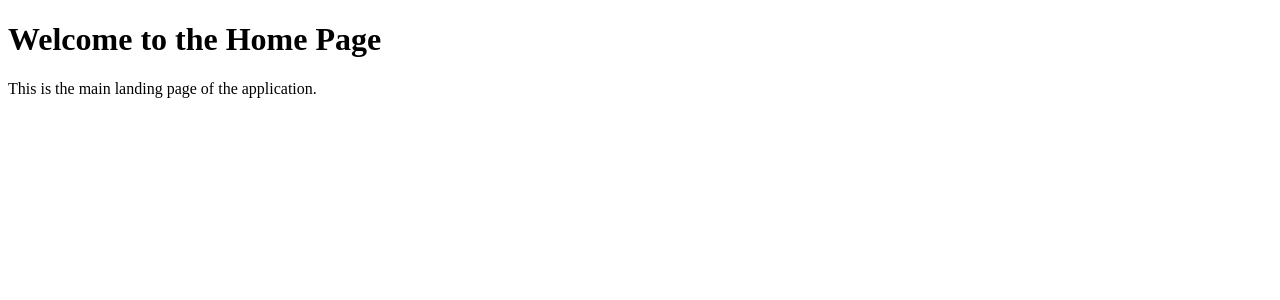
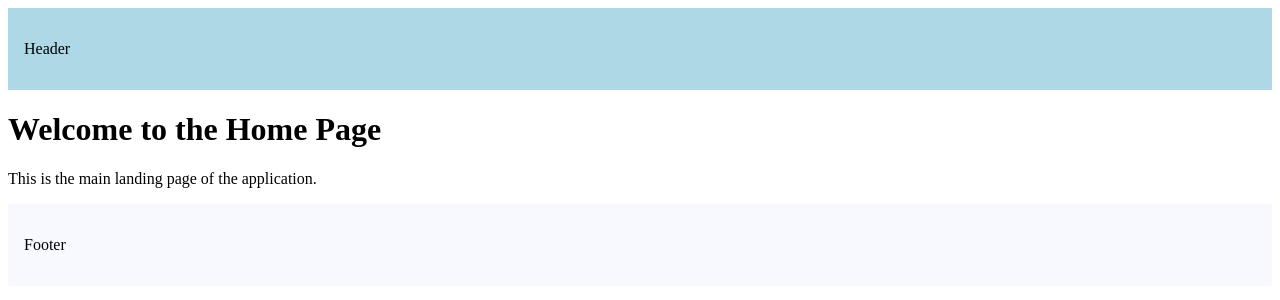
Before and after one commit to robel-codes/nextJS-tutorial, a Next.js app in the folder routing-demo/: page / in a window 1280 px wide. Shown: the top 300 px of the page. Built offline with nearby package versions, Linux system fonts and the light colour scheme.

Commit message:
added layout with header and footer

```diff
--- a/routing-demo/src/app/layout.tsx
+++ b/routing-demo/src/app/layout.tsx
@@ -6,11 +6,29 @@
 export default function RootLayout({
   children,
 }: {
-  children: React.ReactNode
+  children: React.ReactNode;
 }) {
   return (
     <html lang="en">
-      <body>{children}</body>
+      <body>
+        <header
+          style={{
+            backgroundColor: "lightblue",
+            padding: "1rem",
+          }}
+        >
+          <p>Header</p>
+        </header>
+        {children}
+        <footer
+          style={{
+            backgroundColor: "ghostwhite",
+            padding: "1rem",
+          }}
+        >
+          <p>Footer</p>
+        </footer>
+      </body>
     </html>
-  )
+  );
 }
```
